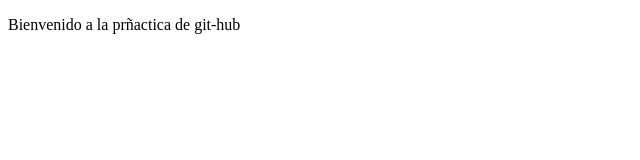
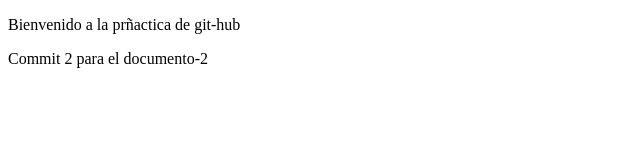
Before and after one commit to agusskate/documento-2, a plain HTML site: page index.html in a window 1280 px wide. Shown: the whole page, without its empty margins (0-640 px from the left). Drawn offline with Linux system fonts and the light colour scheme.

Commit message:
Second commit

```diff
--- a/index.html
+++ b/index.html
@@ -7,5 +7,6 @@
 </head>
 <body>
     <p>Bienvenido a la prñactica de git-hub</p>
+    <p>Commit 2 para el documento-2</p>
 </body>
 </html>
```
